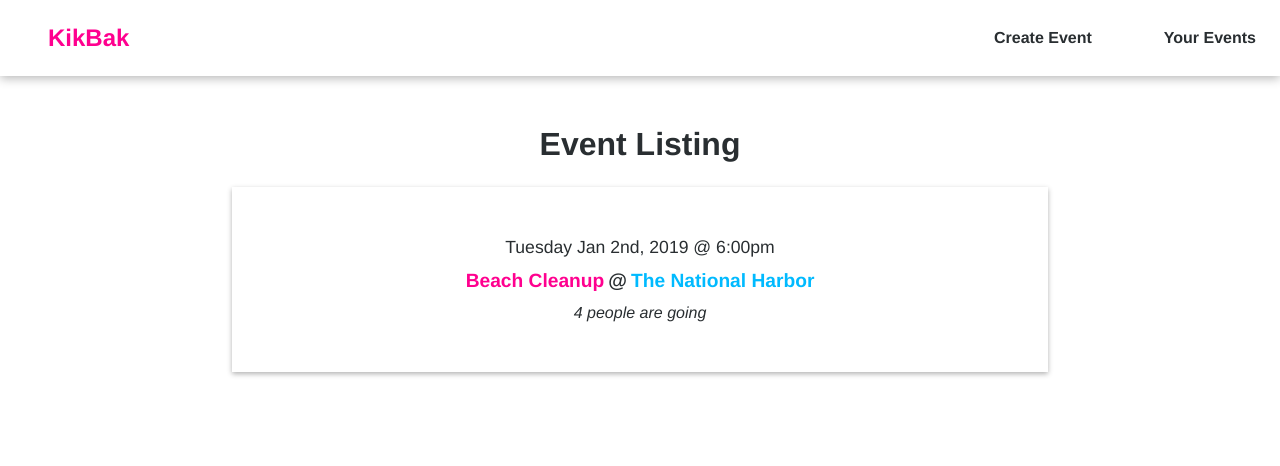
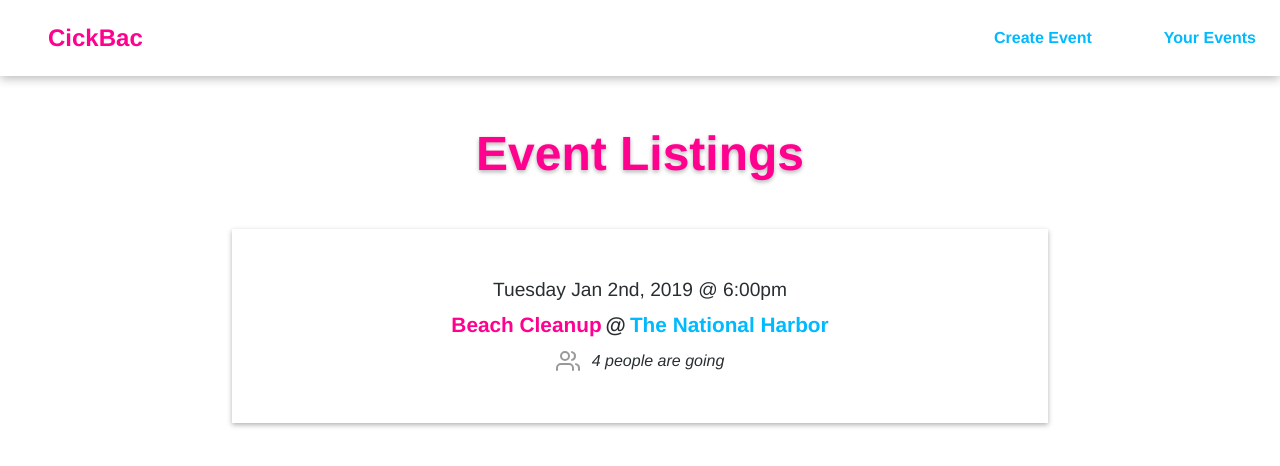
Before and after one commit to AmirahChamble/real-world-vue, a Vue app: page / in a window 1280 px wide. Shown: the top 466 px of the page. Built offline with nearby package versions, Linux system fonts and the light colour scheme.

Commit message:
feat: added Icon component using using provided feather-sprite.svg file from vue-mastery course, added global components usng automatic registration for base components

```diff
--- a/package.json
+++ b/package.json
@@ -8,6 +8,7 @@
     "lint": "vue-cli-service lint"
   },
   "dependencies": {
+    "lodash": "^4.17.11",
     "node-sass": "^4.11.0",
     "sass-loader": "^7.1.0",
     "vue": "^2.5.17",
--- a/public/index.html
+++ b/public/index.html
@@ -5,11 +5,11 @@
     <meta http-equiv="X-UA-Compatible" content="IE=edge">
     <meta name="viewport" content="width=device-width,initial-scale=1.0">
     <link rel="icon" href="<%= BASE_URL %>favicon.ico">
-    <title>KikBak</title>
+    <title>CickBak</title>
   </head>
   <body>
     <noscript>
-      <strong>We're sorry but KikBak doesn't work properly without JavaScript enabled. Please enable it to continue.</strong>
+      <strong>We're sorry but CickBak doesn't work properly without JavaScript enabled. Please enable it to continue.</strong>
     </noscript>
     <div id="app"></div>
     <!-- built files will be auto injected -->
--- /dev/null
+++ b/src/components/BaseIcon.vue
@@ -0,0 +1,43 @@
+<template>
+    <div class="icon-wrapper">
+        <svg class="icon" :width= "width" :height= "height" >
+            <use v-bind= "{'xlink:href':'/feather-sprite.svg#' + name}" />
+        </svg>
+
+    </div>
+</template>
+
+<script>
+    export default {
+        props:{
+            name: String,
+            width: {
+                type: [Number, String],
+                default: 24
+            },
+            height: {
+                type: [Number, String],
+                default: 24
+            },
+        }
+    }
+</script>
+
+<style scoped lang="scss">
+.icon-wrapper {
+      display: inline-flex;
+      align-items: center;
+      color: rgba(0, 0, 0, 0.4);
+      font-size: 1rem;
+      font-weight: 600;
+    }
+    .icon {
+      stroke: currentColor;
+      stroke-width: 2;
+      stroke-linecap: round;
+      stroke-linejoin: round;
+      fill: none;
+      margin-right: 12px;
+    }
+
+</style>
--- a/src/components/EventCard.vue
+++ b/src/components/EventCard.vue
@@ -10,7 +10,11 @@
                 @
                 <span class="location"> {{ event.location }} </span>
             </h4>
-            <p id="attendees"> {{ event.attendees.length }} people are going </p>
+
+            <span id="attendeeWrapper">
+                <BaseIcon name="users" />
+                <p id="attendees"> {{ event.attendees.length }} people are going </p>
+            </span>
         </div>
     </router-link>
 </template>
@@ -41,5 +45,17 @@
     @import './src/styles/variables';
     @import './src/styles/components/eventcard';
 
+    #attendeeWrapper{
+        display: flex;
+        flex-direction: row;
+        justify-content: center;
+        align-items: center;
+
+        svg{
+            fill: $color-black;
+        }
+
+    }
+
 
 </style>
--- a/src/components/NavBar.vue
+++ b/src/components/NavBar.vue
@@ -4,7 +4,7 @@
     <router-link
         id="brand-name"
         to="/"
-      > KikBak</router-link>
+      > CickBac</router-link>
     <nav>
       <!--router-link
         :to="{ name: 'event-list'}"
--- a/src/main.js
+++ b/src/main.js
@@ -2,6 +2,32 @@
 import App from "./App.vue";
 import router from "./router";
 import store from "./store";
+
+//lines 6-30 automatically registers components
+// components globally that begin name 'Base'
+import upperFirst from "lodash/upperFirst"
+import camelCase from "lodash/camelCase"
+
+const requireComponent = require.context(
+    "./components",
+    false,
+    /Base[A-Z]\w+\.(vue|js)$/
+);
+
+requireComponent.keys().forEach(fileName => {
+  const componentConfig = requireComponent(fileName)
+
+  const componentName = upperFirst(
+    camelCase(
+      fileName.replace(/^\.\/(.*)\.\w+$/, "$1")
+    )
+  )
+
+      Vue.component(
+        componentName,
+        componentConfig.default || componentConfig
+      )
+})
 
 Vue.config.productionTip = false;
 
--- a/src/styles/components/eventcard.scss
+++ b/src/styles/components/eventcard.scss
@@ -18,12 +18,12 @@
         }
 
         p{
-            font-size: 1.1em;
+            font-size: 1.2em;
             color: $color-black;
         }
         h4{
             margin: 12px 0px;
-            font-size: 1.2em;
+            font-size: 1.3em;
             color: $color-black;
             display: flex;
             flex-direction: row;
--- a/src/styles/components/navbar.scss
+++ b/src/styles/components/navbar.scss
@@ -19,7 +19,7 @@
         text-decoration: none;
         font-weight: 600;
         font-size: 1em;
-        color: $color-black;
+        color: $color-blue;
         padding: 24px;
         border-width: 2px;
         border-color: transparent;
--- a/src/views/EventList.vue
+++ b/src/views/EventList.vue
@@ -1,15 +1,27 @@
 <template>
     <div>
-        <h1> Event Listing </h1>
+        <h1> Event Listings </h1>
 
 
 
         <EventCard/>
 
+
     </div>
 </template>
 
-<style scoped>
+<style scoped lang="scss">
+
+    @import './src/styles/variables';
+
+
+    h1{
+        color: $color-pink;
+        margin-bottom: 24px;
+        font-size: 3em;
+        text-shadow: 0px 2px 4px rgba(0, 0, 0, 0.3);
+    }
+
     div{
         display: flex;
         flex-direction: column;
```
Also changed, not shown: public/feather-sprite.svg (added).
